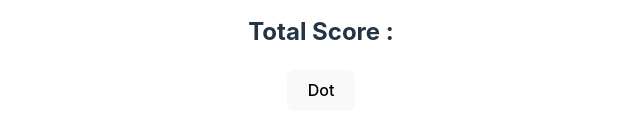
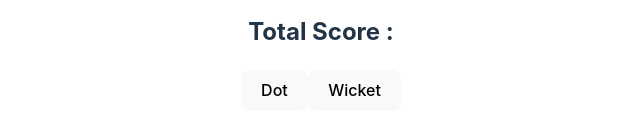
Before and after one commit to Tanmay-say/Cricket_Score, a React (Vite) app: page / in a window 1280 px wide. Shown: the part 422-556 px from the top of the page, without its empty margins (319-959 px from the left). Built offline with nearby package versions, Linux system fonts and the light colour scheme.

Commit message:
Wicket function addded

```diff
--- a/src/App.jsx
+++ b/src/App.jsx
@@ -9,10 +9,16 @@ import './App.css'
 const App = () => {
   const [allClicks, setAll] = useState([]);
   const [dot , setDot] = useState(0)
+  const [wicket , setWicket] = useState(0)
 
   const handleDot = () => {
     setAll(allClicks.concat('*'))
     setDot(dot + 1)
+  }
+
+  const handleWicket = () => {
+    setAll(allClicks.concat('W'))
+    setWicket(wicket + 1)
   }
 
 
@@ -20,7 +26,7 @@ const App = () => {
     <div>
       <Display allClicks={allClicks}/>
       <Button onClick={handleDot} text='Dot' />
-
+      <Button onClick={handleWicket} text='Wicket' />
     </div>
   )
 }
@@ -29,7 +35,7 @@ const App = () => {
 const Display = ({allClicks}) => {
   return (
     <div>
-      <p><h1>Cricket Score Board</h1></p>
+      <h1>Cricket Score Board</h1>
       <p>Over: {allClicks.join("  ")}</p>
       <h2>Total Score : </h2>
     </div>
```
